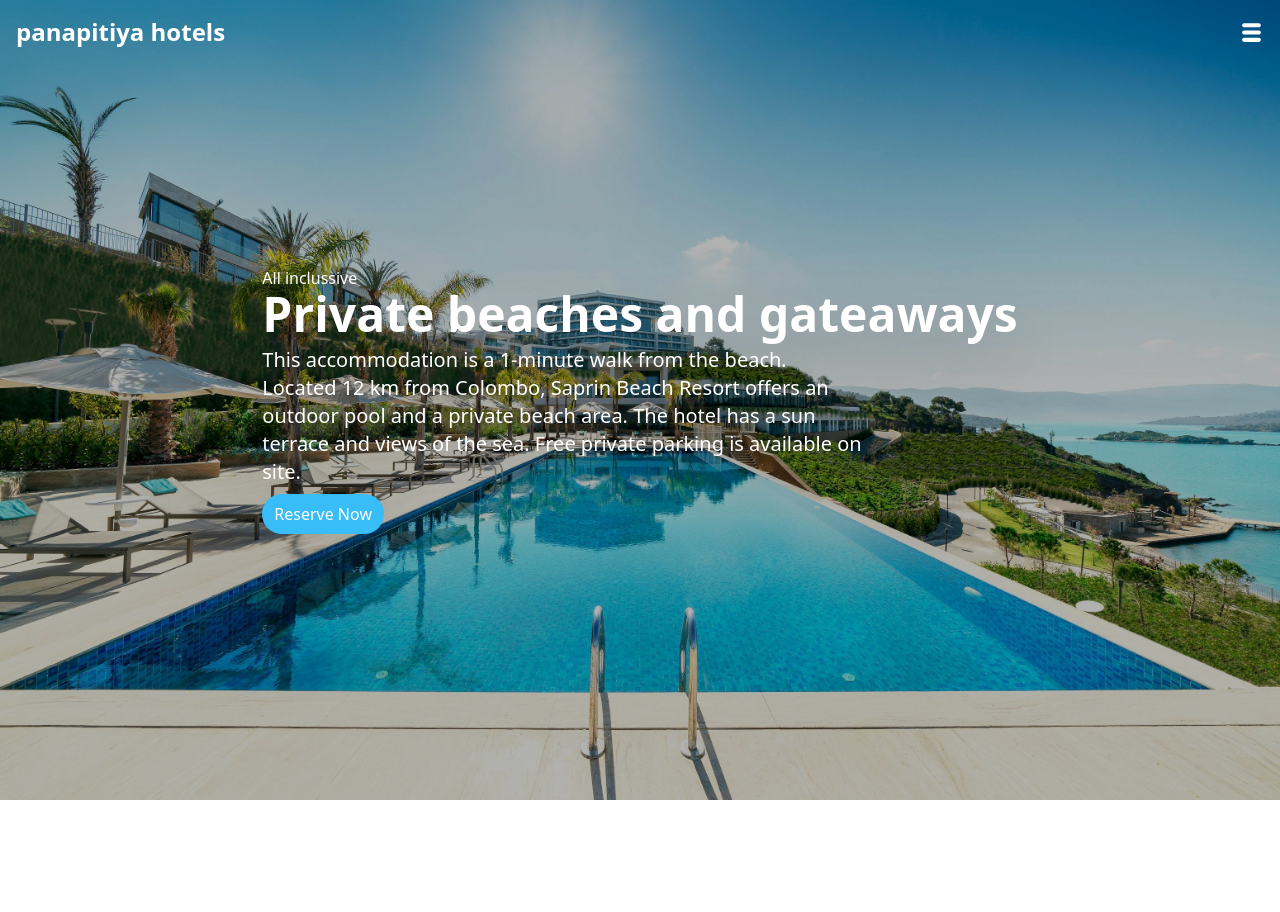
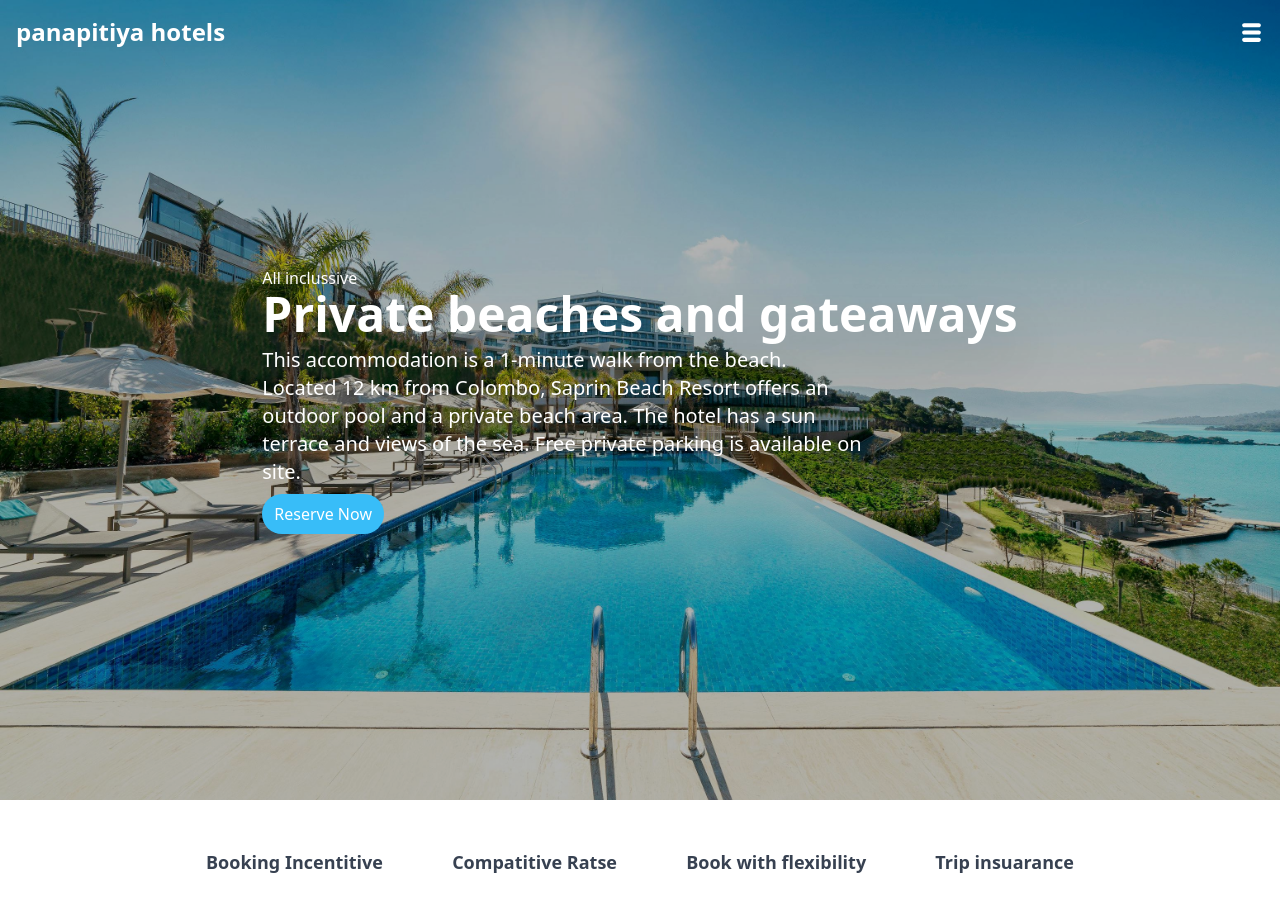
Before and after one commit to sashajhost/react_tailwind_app, a React (Create React App) app: page / in a window 1280 px wide. Shown: the top 912 px of the page. Before the commit the page ends 800 px from the top, so only its background shows below. Built offline with nearby package versions, Linux system fonts and the light colour scheme.

Commit message:
built offers component

```diff
--- a/src/App.js
+++ b/src/App.js
@@ -1,12 +1,14 @@
 import React from 'react';
 import Hero from './Components/Hero';
 import Navbar from './Components/Navbar';
+import Offers from './Components/Offers';
 
 const App = () => {
   return (
     <div className=''>
       <Navbar/>
       <Hero/>
+      <Offers/>
 
 
     </div>
--- /dev/null
+++ b/src/Components/Offers.js
@@ -0,0 +1,15 @@
+import React from 'react'
+
+const Offers = () => {
+  return (
+    <div className='max-w-[900px] m-auto px-4 py-12 flex flex-wrap justify-between'>
+        <p className='text-lg font-bold text-gray-700 '>Booking Incentitive</p>
+        <p className='text-lg font-bold text-gray-700 '>Compatitive Ratse</p>
+        <p className='text-lg font-bold text-gray-700 '>Book with flexibility</p>
+        <p className='text-lg font-bold text-gray-700 '>Trip insuarance</p>
+
+    </div>
+  )
+}
+
+export default Offers
```
